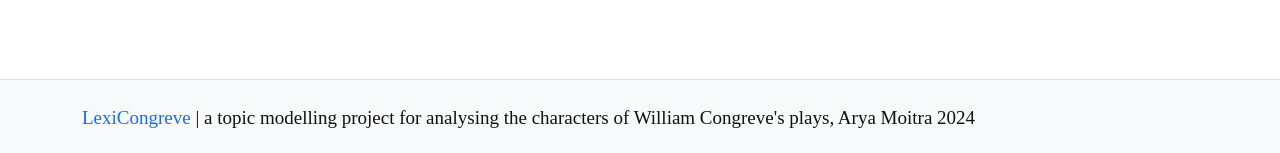
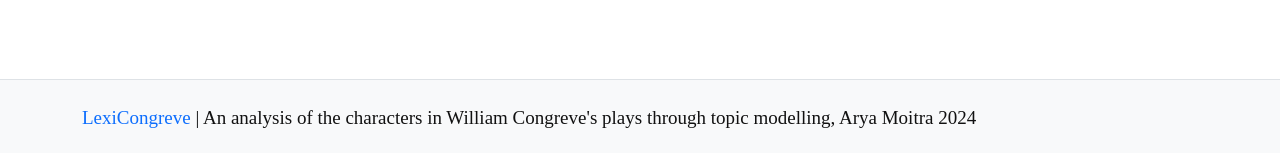
Before and after one commit to aryamoitra/lexicongreve, a Jekyll site: the page built from pages/about.md, in a window 1280 px wide. Shown: the part 744-897 px from the top of the page. Built offline with Jekyll 4.4.1, drawn with Linux system fonts in a browser that asks for light colours.

Commit message:
Update site description

```diff
--- a/_config.yml
+++ b/_config.yml
@@ -10,7 +10,7 @@
 # SITE SETTINGS
 #
 title: LexiCongreve
-description: "a topic modelling project for analysing the characters of William Congreve's plays"
+description: "An analysis of the characters in William Congreve's plays through topic modelling"
 year: 2024
 author: Arya Moitra
 # add search box to navbar, true/false
```
